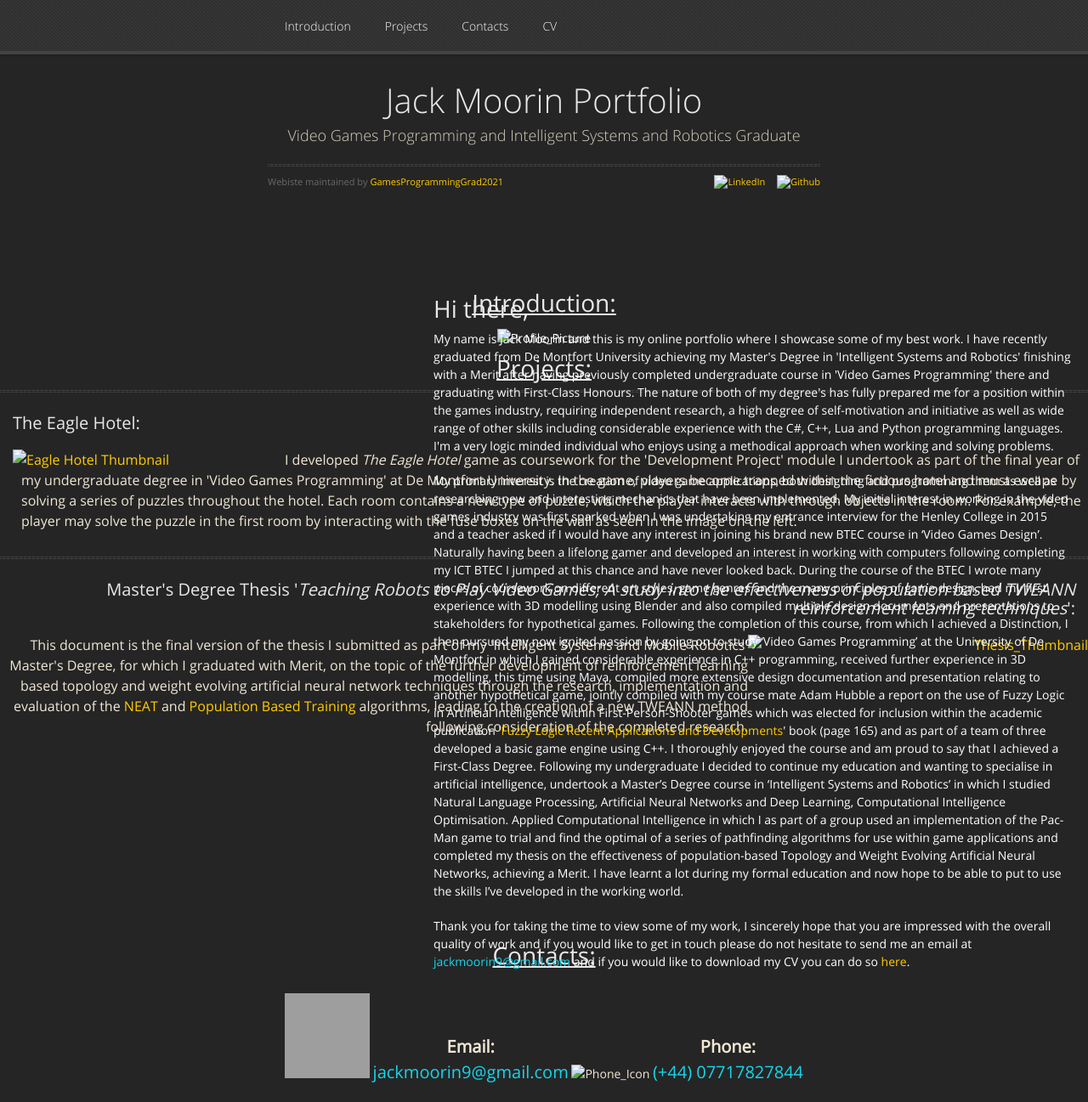
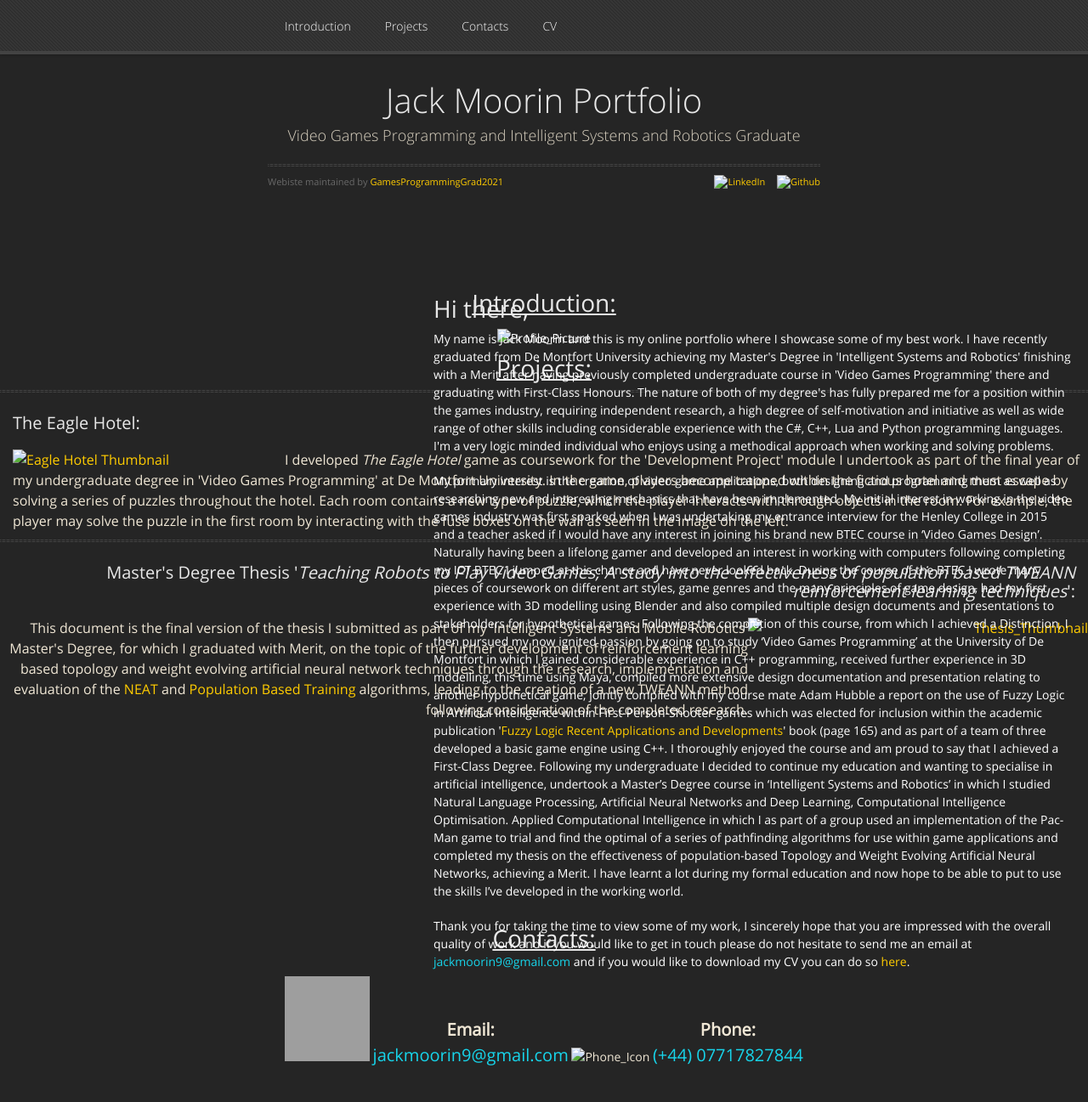
Before and after one commit to GamesProgrammingGrad2021/GamesProgrammingGrad2021.github.io, a Jekyll site: the page built from pages-themes-midnight-master/CODE_OF_CONDUCT.md, in a window 1280 px wide and 1297 px high. Shown: the whole window at 85% size. Built offline with Jekyll 4.4.1, drawn with Linux system fonts in a browser that asks for light colours; nearby versions of some CDN libraries; our own code applies the rules of GitHub Pages for plain Markdown files; grey boxes are pictures that could not be loaded.

Commit message:
Update default.html

```diff
--- a/_layouts/default.html
+++ b/_layouts/default.html
@@ -124,13 +124,11 @@
 			<div style="display: flex; align-items: center; width: 100%; margin-bottom: 10px; padding-left: 15px;">
 				<div style="padding-left: 0px; font-size: 16px; text-align: left; display: block; vertical-align: middle;">
 				<a href="https://drive.google.com/drive/folders/1M-U7_-Z6gfTVbV9UdJ8VeTNpTtiWqGKn?usp=sharing"><img src="Eagle Hotel Thumbnail.png" alt="Eagle Hotel Thumbnail" style="height: 25%; width: 25%; vertical-align: middle; float: left; padding-left: 0px;"></a>
-				<p style="padding-left: 10px;">
 				I developed <i>The Eagle Hotel</i> game as coursework for the 'Development Project' module I undertook as part of the final year of my
 				undergraduate degree in 'Video Games Programming' at De Montfort University. In the game, players become trapped within the fictious hotel
 				and must escape by solving a series of puzzles throughout the hotel. Each room contains a new type of puzzle, which the player interacts
 				with through objects in the room. For example, the player may solve the puzzle in the first room by interacting with the fuse boxes on
 				the wall as seen in the image on the left.
-				</p>
 				</div>
 			</div>
 
```
